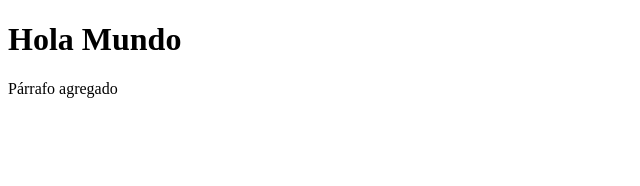
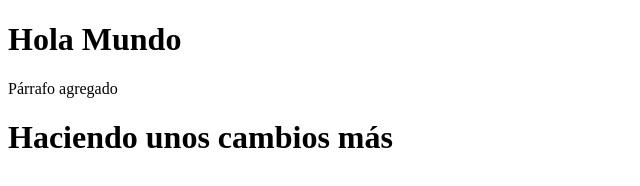
Before and after one commit to britez13/CursoGit, a plain HTML site: page index.html in a window 1280 px wide. Shown: the whole page, without its empty margins (0-640 px from the left). Drawn offline with Linux system fonts and the light colour scheme.

Commit message:
Update index.html

```diff
--- a/index.html
+++ b/index.html
@@ -10,5 +10,6 @@
 <body>
     <h1>Hola Mundo</h1>
     <p>Párrafo agregado</p>
+    <h1>Haciendo unos cambios más</h1>
 </body>
 </html>
```
